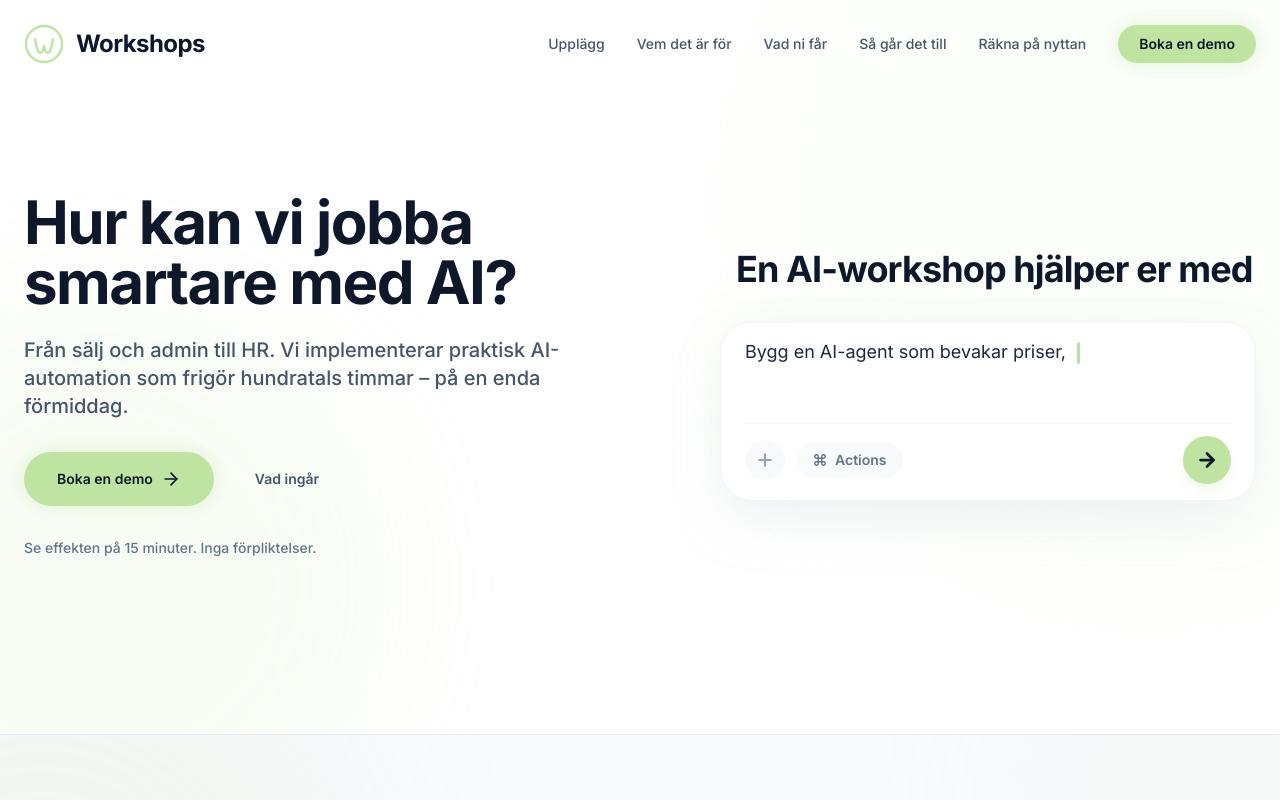
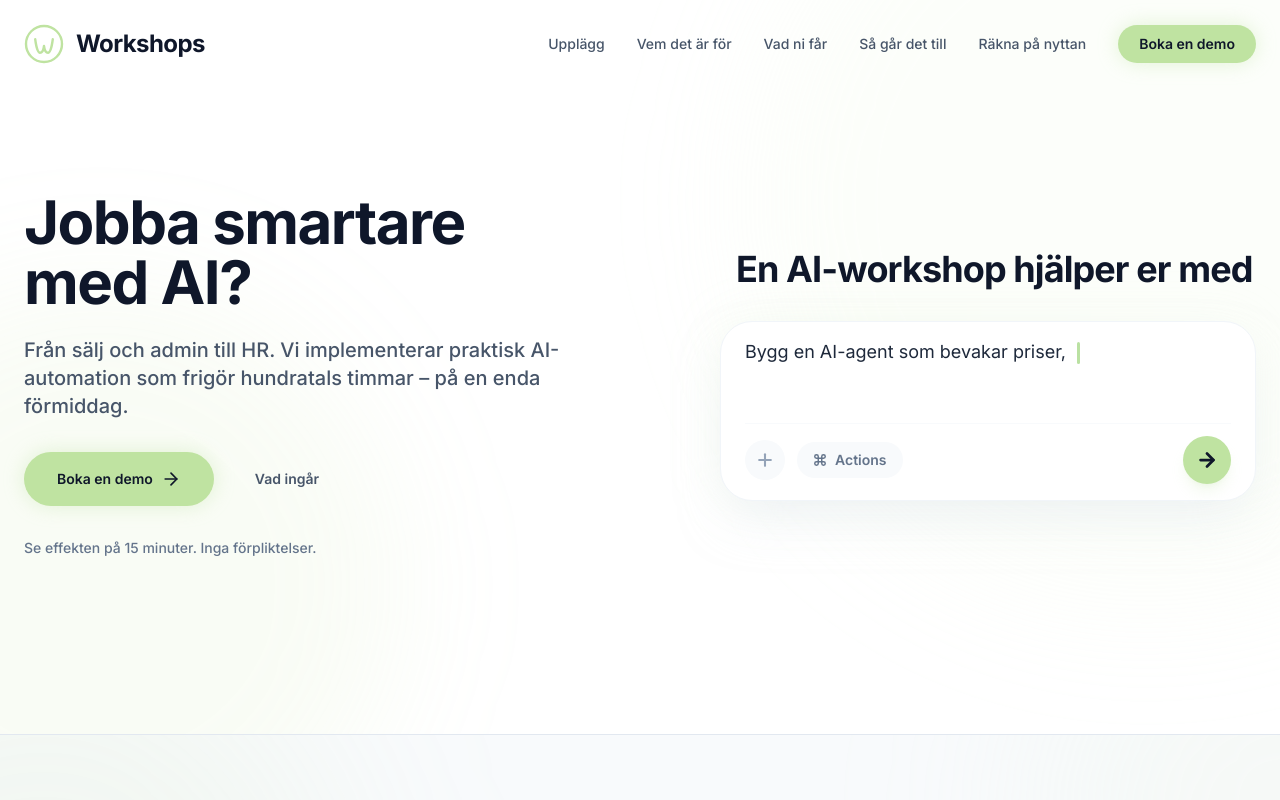
Before and after one commit to carljohanorndahl-ctrl/Ai-workshops, a React (Vite) app: page / in a window 1280 px wide. Shown: the top 800 px of the page. Built offline with nearby package versions, Linux system fonts and the light colour scheme.

Commit message:
Update Hero.tsx

```diff
--- a/components/Hero.tsx
+++ b/components/Hero.tsx
@@ -68,7 +68,7 @@ const Hero: React.FC = () => {
                         transition={{ duration: 0.6 }}
                     >
                         <h1 className="text-4xl md:text-5xl lg:text-6xl font-bold text-slate-900 leading-[1.1] mb-6 tracking-tight">
-                            Hur kan vi jobba smartare med AI?
+                            Jobba smartare med AI?
                         </h1>
                         <p className="text-lg md:text-xl text-slate-600 leading-relaxed max-w-xl font-medium">
                             Från sälj och admin till HR. Vi implementerar praktisk AI-automation som frigör hundratals timmar – på en enda förmiddag.
```
